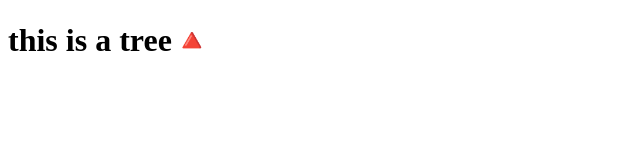
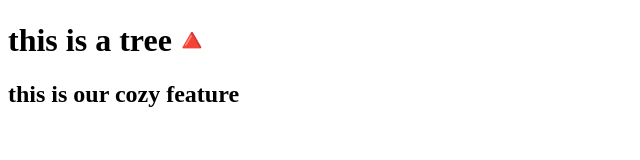
Before and after one commit to kimmark4/branches, a plain HTML site: page index.html in a window 1280 px wide. Shown: the whole page, without its empty margins (0-640 px from the left). Drawn offline with Linux system fonts and the light colour scheme.

Commit message:
renamed my page

```diff
--- a/index.html
+++ b/index.html
@@ -8,6 +8,7 @@
 </head>
 <body>
     <h1>this is a tree🔺</h1>
+    <h2>this is our cozy feature</h2>
 
 </body>
 </html>
```
